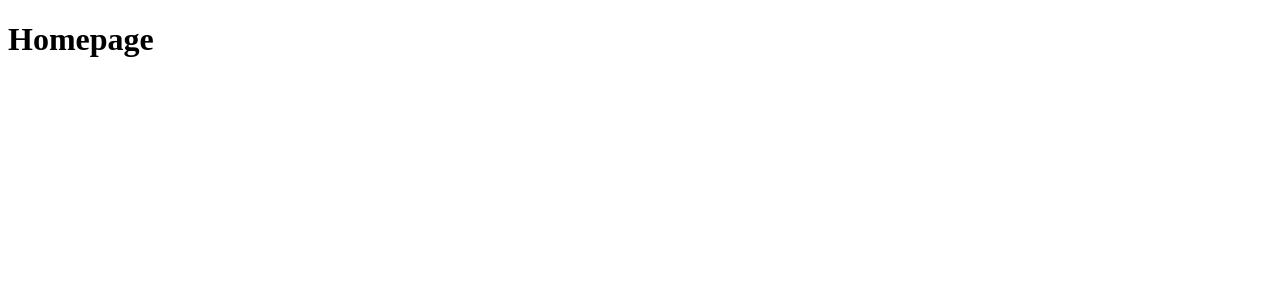
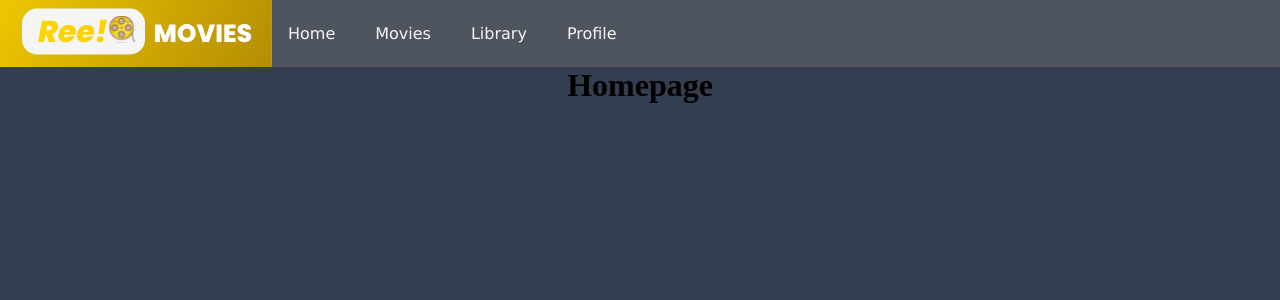
Before and after one commit to ngakana/reel-movies, a React (Create React App) app: page / in a window 1280 px wide. Shown: the top 300 px of the page. Built offline with nearby package versions, Linux system fonts and the light colour scheme.

Commit message:
✨ add navbar

```diff
--- a/src/App.js
+++ b/src/App.js
@@ -1,4 +1,6 @@
 import { BrowserRouter as Router, Routes, Route } from "react-router-dom";
+
+import "./styles/app.css";
 
 import Home from "./pages/home";
 import Movies from "./pages/movies";
@@ -6,10 +8,13 @@ import MovieDetails from "./pages/movieDetails";
 import Library from "./pages/library";
 import Profile from "./pages/profile";
 
+import Navbar from "./components/navbar";
+
 function App() {
   return (
     <div className="App">
       <Router>
+        <Navbar />
         <Routes>
           <Route path="/" element={<Home />} />
           <Route path="/movies" element={<Movies />} />
--- /dev/null
+++ b/src/components/navbar.jsx
@@ -0,0 +1,62 @@
+import { useState, useEffect } from "react";
+
+import { Link, useLocation } from "react-router-dom";
+
+import { ReactComponent as BrandLogo } from "../assets/svg/brand-logo.svg";
+import { ReactComponent as HomeIcon } from "../assets/svg/home-outline.svg";
+import { ReactComponent as HomeIconSolid } from "../assets/svg/home-solid.svg";
+import { ReactComponent as MoviesIcon } from "../assets/svg/movies-outline.svg";
+import { ReactComponent as MoviesIconSolid } from "../assets/svg/movies-solid.svg";
+import { ReactComponent as LibraryIcon } from "../assets/svg/library-outline.svg";
+import { ReactComponent as LibraryIconSolid } from "../assets/svg/library-solid.svg";
+import { ReactComponent as ProfileIcon } from "../assets/svg/profile-outline.svg";
+import { ReactComponent as ProfileIconSolid } from "../assets/svg/profile-solid.svg";
+
+function Navbar() {
+  const [currentURL, setCurrentURL] = useState("/");
+
+  const url = useLocation();
+
+  useEffect(() => {
+    setCurrentURL(url.pathname);
+  }, [url]);
+
+  return (
+    <nav>
+      <div className="brand-logo">
+        <Link to="/">
+          {/* <h2>Awesome Movies</h2> */}
+          <BrandLogo />
+        </Link>
+      </div>
+      <div className="nav-links">
+        <div>
+          <Link to="/">
+            {currentURL === "/" ? <HomeIconSolid /> : <HomeIcon />}
+            <span>Home</span>
+          </Link>
+        </div>
+        <div>
+          <Link to="/movies">
+            {currentURL === "/movies" ? <MoviesIconSolid /> : <MoviesIcon />}
+            <span>Movies</span>
+          </Link>
+        </div>
+        <div>
+          <Link to="/library">
+            {currentURL === "/library" ? <LibraryIconSolid /> : <LibraryIcon />}
+            <span>Library</span>
+          </Link>
+        </div>
+        <div>
+          <Link to="/profile">
+            {currentURL === "/profile" ? <ProfileIconSolid /> : <ProfileIcon />}
+            <span>Profile</span>
+          </Link>
+        </div>
+      </div>
+    </nav>
+  );
+}
+
+export default Navbar;
--- /dev/null
+++ b/src/styles/app.css
@@ -0,0 +1,93 @@
+@media (max-width: 599px) {
+  nav {
+    position: fixed;
+    bottom: 0%;
+    left: 0;
+    z-index: 3;
+    width: 100%;
+    height: 50px;
+    display: flex;
+    align-items: center;
+    box-shadow: 0 -2px 20px #4f555f48;
+    background-color: whitesmoke;
+  }
+
+  .brand-logo {
+    display: none;
+  }
+
+  .nav-links {
+    width: 100%;
+    height: 100%;
+    display: flex;
+    justify-content: space-around;
+    align-items: center;
+  }
+  .nav-links div a {
+    display: flex;
+    flex-direction: row;
+    justify-content: center;
+    align-items: center;
+  }
+  .nav-links div a span {
+    display: none;
+  }
+  .nav-links div a svg {
+    width: 50%;
+  }
+}
+@media (min-width: 600px) {
+  nav {
+    width: 100%;
+    height: 67px;
+    display: flex;
+    justify-content: start;
+    align-items: center;
+    background-color: #4f555f;
+  }
+
+  .brand-logo {
+    display: flex;
+    align-items: center;
+    justify-content: center;
+  }
+
+  .nav-links {
+    display: flex;
+    align-items: center;
+  }
+  .nav-links div a {
+    font-family: Verdana, Geneva, Tahoma, sans-serif;
+    text-decoration: none;
+    font-weight: 500;
+    margin-right: 0.5rem;
+    padding: 0.2rem 0.4rem 0.15rem 0;
+    padding: 0 1rem;
+    color: whitesmoke;
+  }
+  .nav-links div a:active {
+    border-bottom: 2px solid whitesmoke;
+  }
+  .nav-links div a svg {
+    display: none;
+  }
+}
+*,
+*::before,
+*::after {
+  margin: 0;
+  padding: 0;
+  box-sizing: border-box;
+}
+
+.App {
+  width: 100vw;
+  min-height: 100vh;
+  background-color: #f9f9f9;
+  background-color: #333e50;
+  display: flex;
+  flex-direction: column;
+  align-items: center;
+}
+
+/*# sourceMappingURL=app.css.map */
--- /dev/null
+++ b/src/styles/sass/app.scss
@@ -0,0 +1,19 @@
+@use "components";
+
+*,
+*::before,
+*::after {
+  margin: 0;
+  padding: 0;
+  box-sizing: border-box;
+}
+
+.App {
+  width: 100vw;
+  min-height: 100vh;
+  background-color: #f9f9f9;
+  background-color: #333e50;
+  display: flex;
+  flex-direction: column;
+  align-items: center;
+}
--- /dev/null
+++ b/src/styles/sass/components/_navbar.scss
@@ -0,0 +1,73 @@
+@media (max-width: 599px) {
+  nav {
+    position: fixed;
+    bottom: 0%;
+    left: 0;
+    z-index: 3;
+    width: 100%;
+    height: 50px;
+    display: flex;
+    align-items: center;
+    box-shadow: 0 -2px 20px #4f555f48;
+    background-color: whitesmoke;
+  }
+  .brand-logo {
+    display: none;
+  }
+  .nav-links {
+    width: 100%;
+    height: 100%;
+    display: flex;
+    justify-content: space-around;
+    align-items: center;
+
+    div a {
+      display: flex;
+      flex-direction: row;
+      justify-content: center;
+      align-items: center;
+    }
+    div a span {
+      display: none;
+    }
+    div a svg {
+      width: 50%;
+    }
+  }
+}
+
+@media (min-width: 600px) {
+  nav {
+    width: 100%;
+    height: 67px;
+    display: flex;
+    justify-content: start;
+    align-items: center;
+    background-color: #4f555f;
+  }
+  .brand-logo {
+    display: flex;
+    align-items: center;
+    justify-content: center;
+  }
+  .nav-links {
+    display: flex;
+    align-items: center;
+
+    div a {
+      font-family: Verdana, Geneva, Tahoma, sans-serif;
+      text-decoration: none;
+      font-weight: 500;
+      margin-right: 0.5rem;
+      padding: 0.2rem 0.4rem 0.15rem 0;
+      padding: 0 1rem;
+      color: whitesmoke;
+      &:active {
+        border-bottom: 2px solid whitesmoke;
+      }
+    }
+    div a svg {
+      display: none;
+    }
+  }
+}
--- /dev/null
+++ b/src/styles/sass/components/index.scss
@@ -0,0 +1 @@
+@forward "navbar";
```
Also changed, not shown: 1 other file (tests, documents, lock files or other folders).
